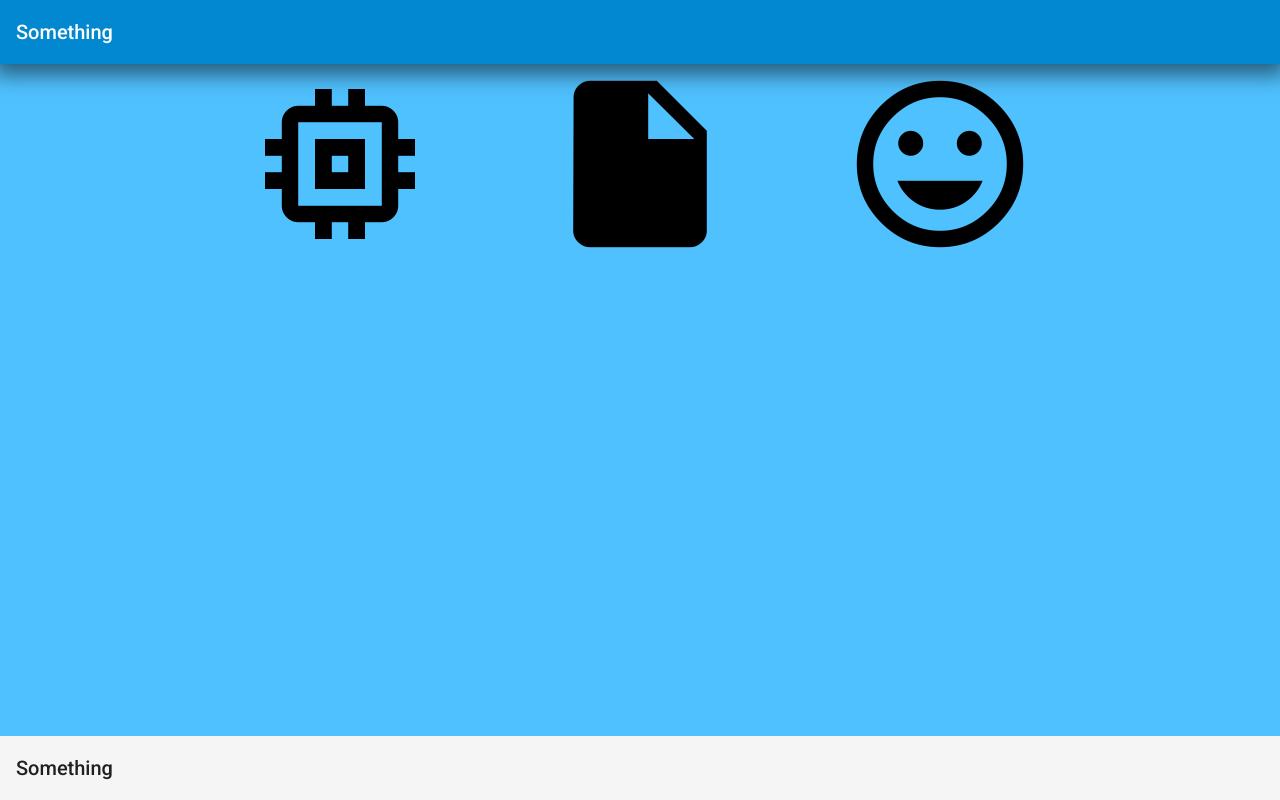
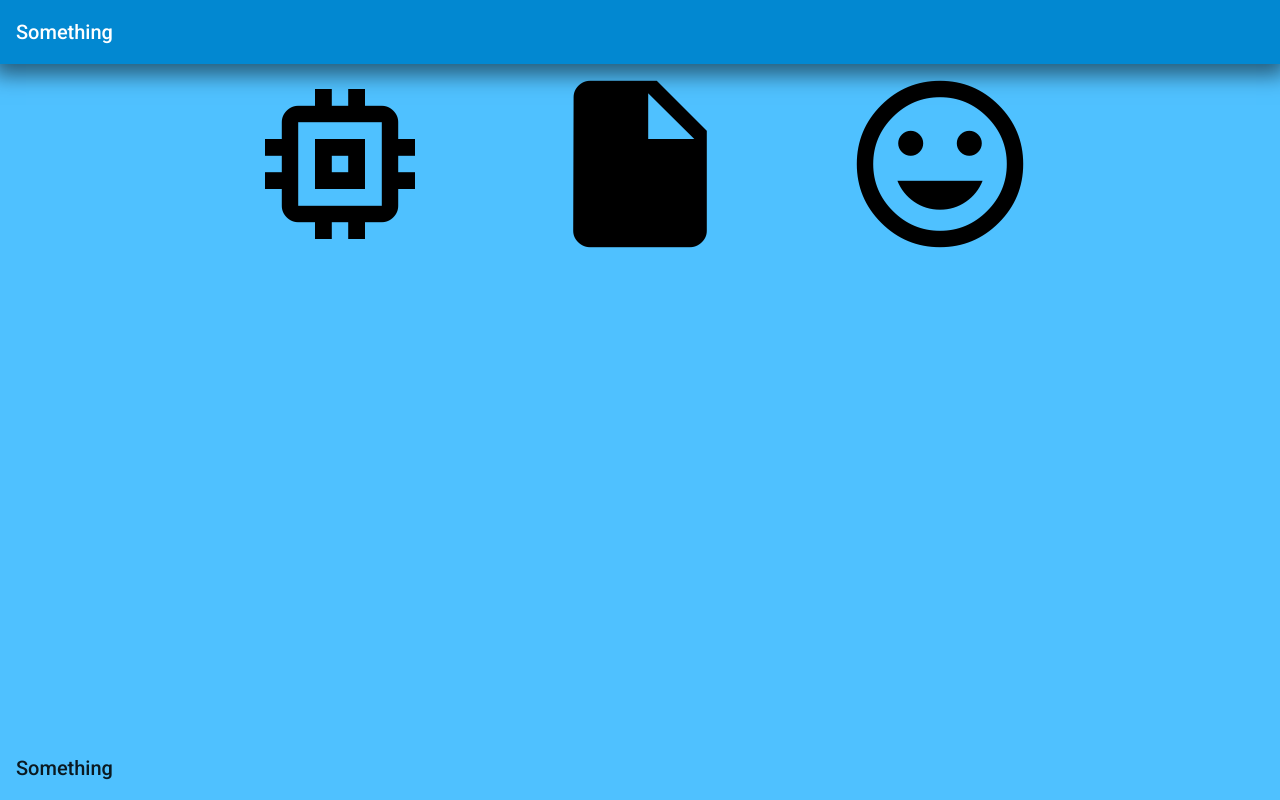
Before and after one commit to danmartindev/Portfolio, an Angular app: page / in a window 1280 px wide. Built offline with nearby package versions, Linux system fonts and the light colour scheme.

Commit message:
imported colors.scss added color to footer

```diff
--- a/src/app/footer/footer.component.scss
+++ b/src/app/footer/footer.component.scss
@@ -0,0 +1,5 @@
+@import '../../colors.scss';
+
+mat-toolbar{
+    background-color: $light;
+}
```
